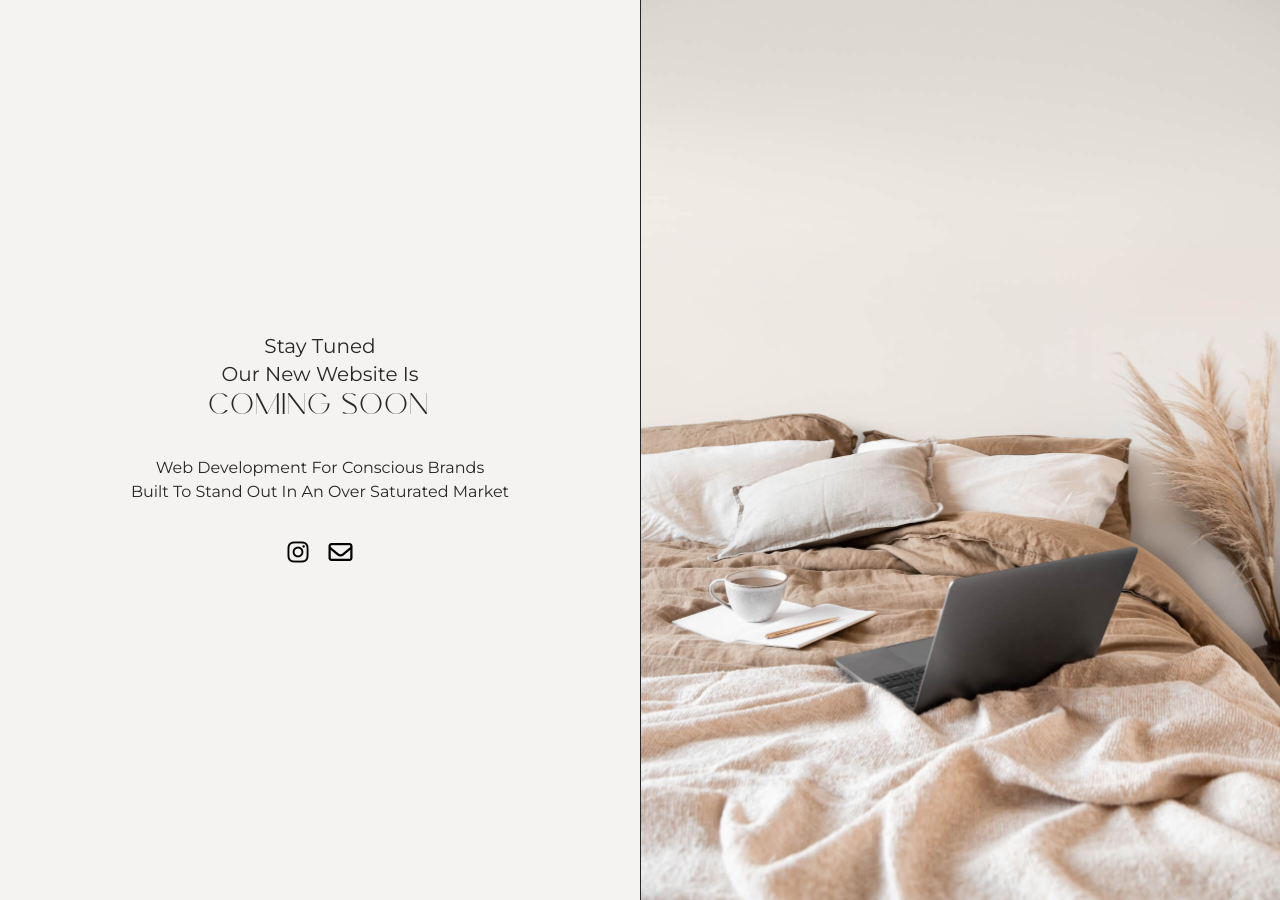
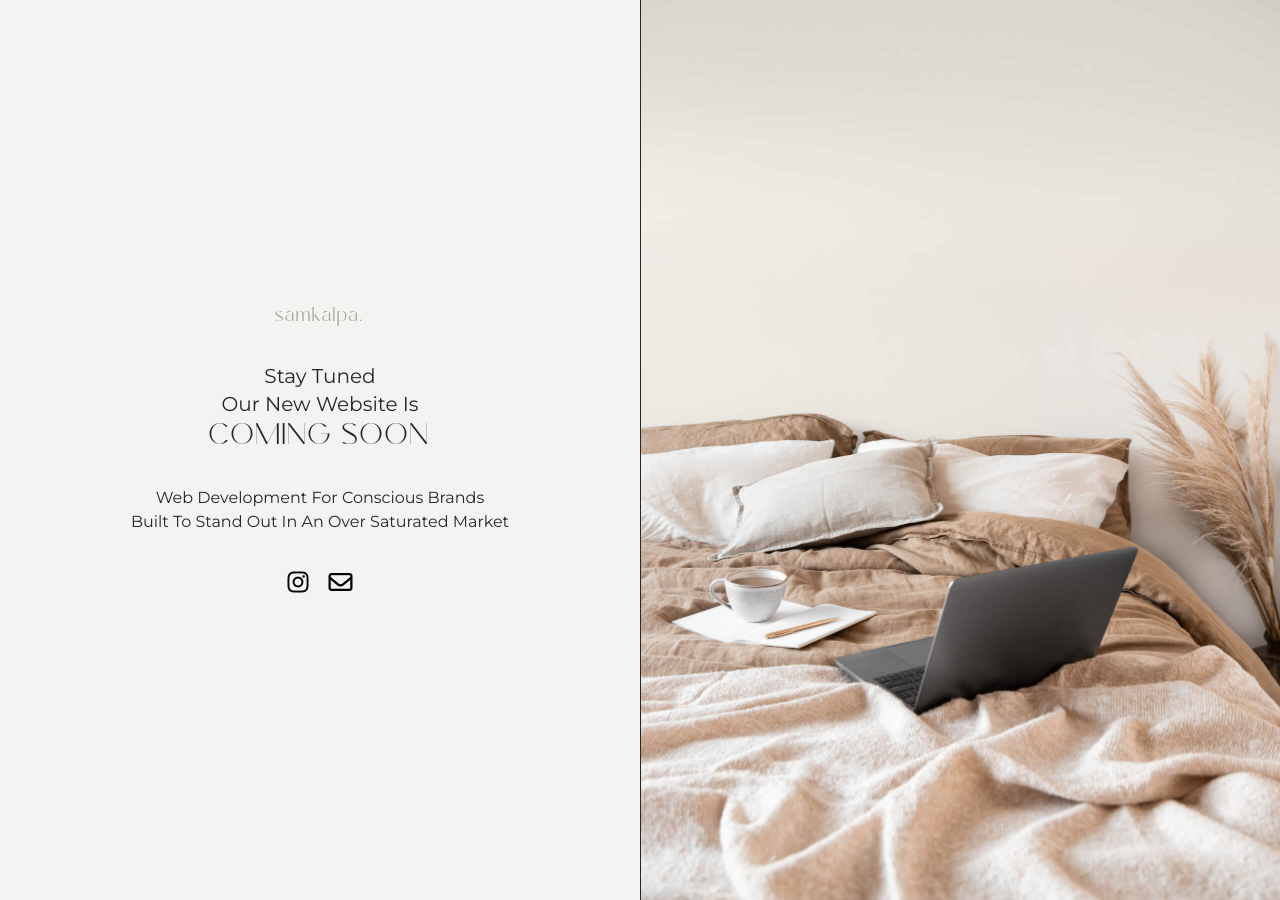
Before and after one commit to brittwoodard/embodied-creative, a Jekyll site: the page built from index.html, in a window 1280 px wide. Built offline with Jekyll 4.4.1, drawn with Linux system fonts in a browser that asks for light colours; nearby versions of some CDN libraries; some web fonts are replaced.

Commit message:
added to desktop

```diff
--- a/index.html
+++ b/index.html
@@ -35,6 +35,7 @@ layout: blank
 <section class="grid grid-cols-2 h-screen bg-medium hidden md:grid">
     <div class="flex items-center justify-center text-center p-5">
         <div>
+            <h1 class="text-xl text-dark lowercase tracking-wide mb-8 text-center">Samkalpa.</h1>
             <div class="capitalize text-xl text-black mb-8">
                 <p>Stay tuned</p>
                 <p>Our new website is<br class="mb-2"><span class="uppercase font-heading text-3xl">coming soon</span>
```
